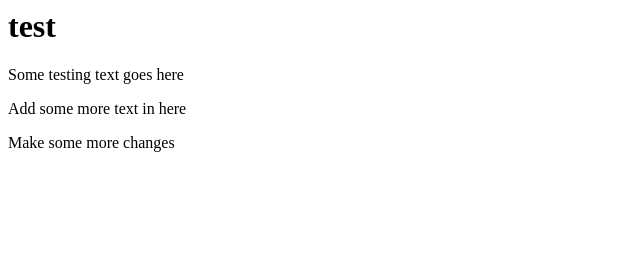
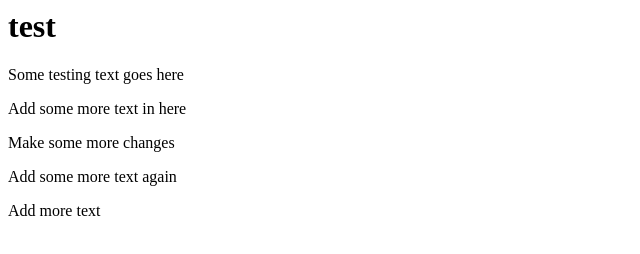
Before and after one commit to jthinlay/explore_ca, a plain HTML site: page test.html in a window 1280 px wide. Shown: the whole page, without its empty margins (0-640 px from the left). Drawn offline with Linux system fonts and the light colour scheme.

Commit message:
Rename the tests file to test file

```diff
--- a/tests.html
+++ b/test.html
@@ -7,5 +7,6 @@
 <p>Some testing text goes here</p>
 <p>Add some more text in here</p>
 <p>Make some more changes</p>
+<p>Add some more text again</p><p>Add more text</p>
 </body>
 </html>
```
